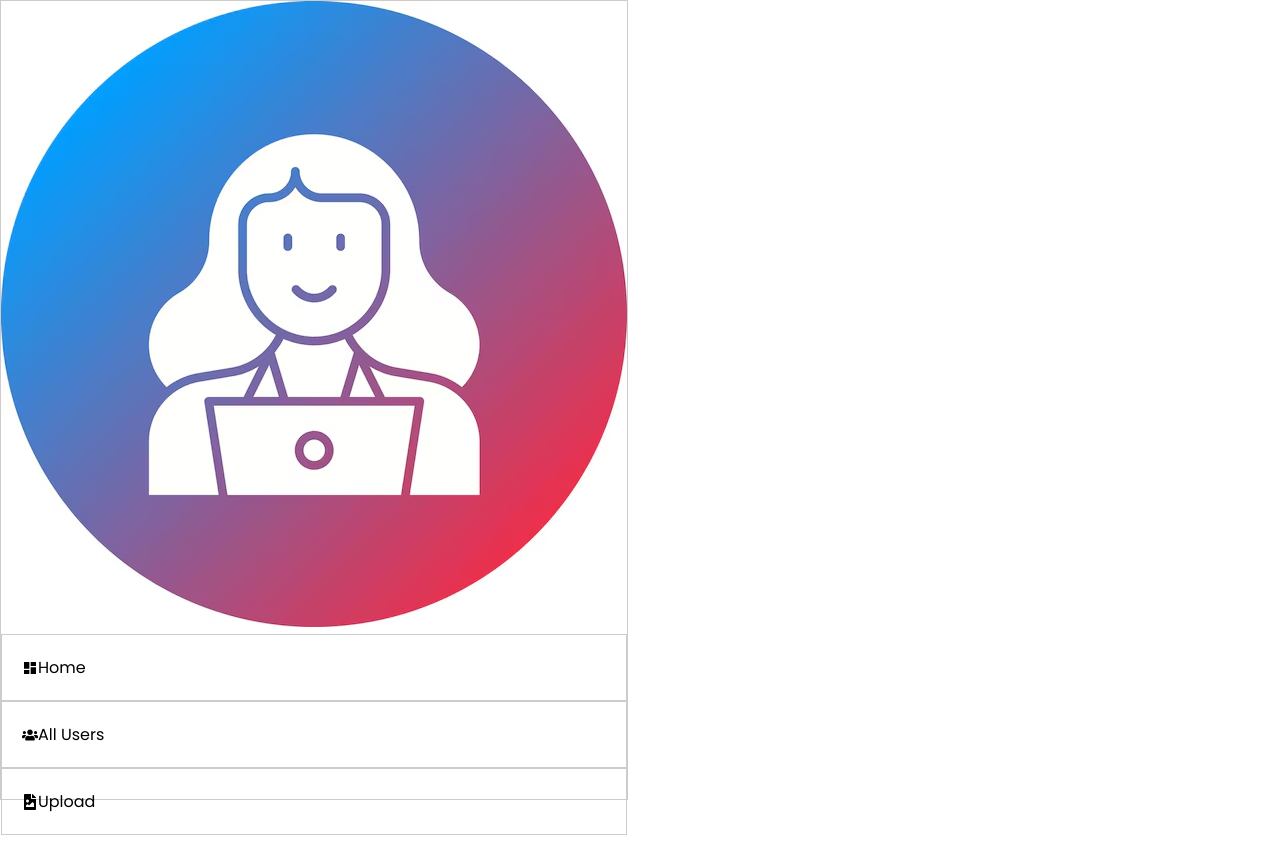
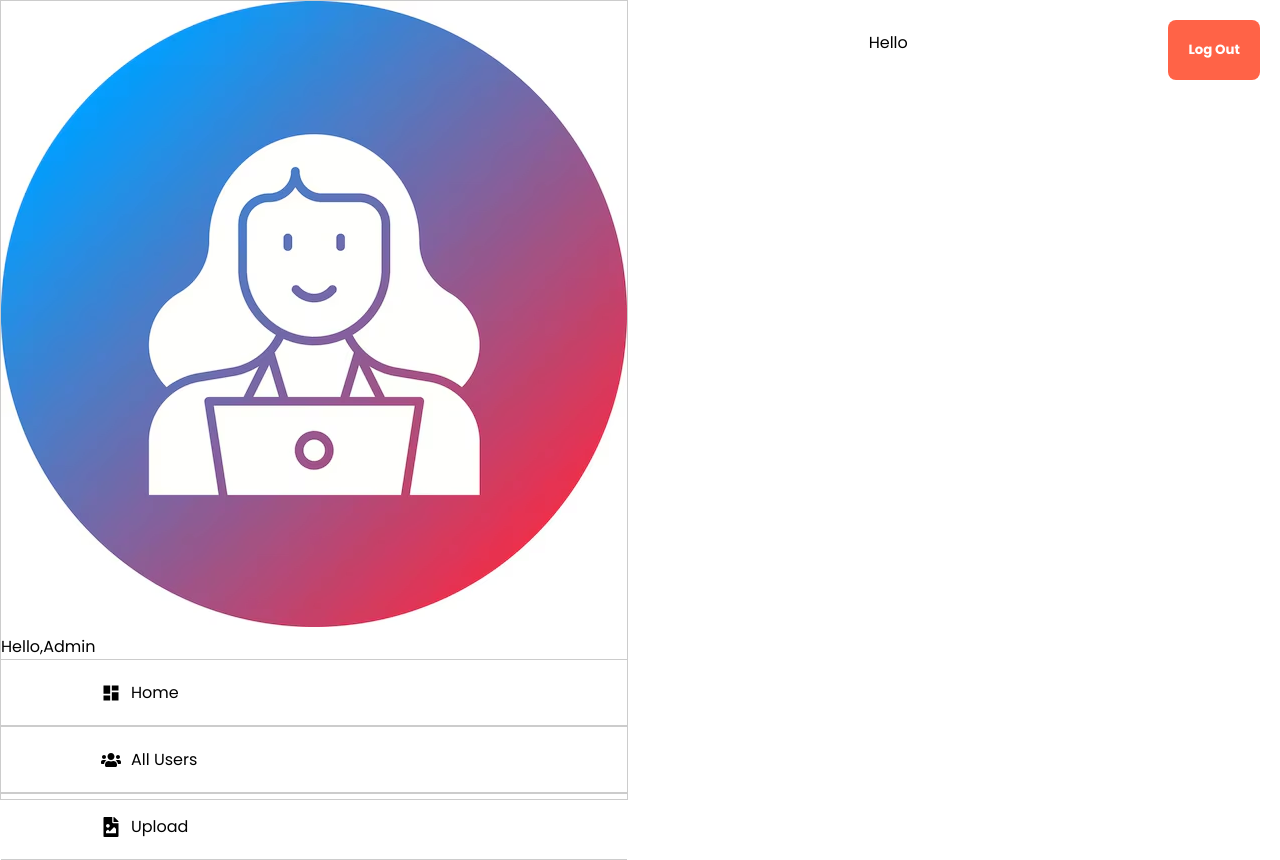
Before and after one commit to sukhmancode/OxfordJuniors, a React (Vite) app: page /AdminDashboard in a window 1280 px wide. Before the commit the page ends 800 px from the top, so only its background shows below. Built offline with nearby package versions, Linux system fonts and the light colour scheme; no server answers; the database is empty; a web font is replaced by a local one.

Commit message:
fetch functionality added using firebse

```diff
--- a/src/App.css
+++ b/src/App.css
@@ -955,23 +955,32 @@ color: var(--tomato-color);
 .admin{
     display: flex;
     flex-direction: column;
-    align-items: center;
-    padding: 1rem;
+    flex-wrap: wrap;
+
 }
+
 .admin-banner{
-    width: 60%;
     background-blend-mode: color-burn;
 }
-.admin-wrapper{
-        display: flex;
-    justify-content: space-between;
-    align-items: center;
-    padding: 20rem 5rem;
-    gap: 10rem;
+
+.admin-content{
+    padding: 3rem;
 }
 .admin-interface{
     display: flex;
+    width: 100%;
     justify-content: space-between;
+}
+
+.admin-logout-btn button{
+    margin: 2rem;
+    border-radius: 8px;
+    color: var(--white-color);
+    font-weight: 700;
+    padding: 2rem;
+    background-color: var(--tomato-color);
+
+
 }
 
 .admin-log-head{
@@ -985,19 +994,27 @@ color: var(--tomato-color);
     outline: none;
 
 }
+.admin-options{
+   border:1px solid #ccc;
+   height:100vh;
+    display: flex;
+    flex-direction: column;
+    align-items: center;
+}
 .admin img{
-    width: 300px;
+    width: 100px;
 }
 .admin-dash-li li{
+    gap: 1rem;
     display: flex;
     align-items: center;
     cursor: pointer;
-    border: 1px solid #ccc;
-    padding: 2rem;
+    border-block: 1px solid #ccc;
+    padding: 2rem 10rem;
 }
 /*Job Portal*/
 .job-img img{
-width: 500px;
+    width: 500px;
     margin: 5rem;
     border-radius: 3.2rem;
 }
@@ -1043,7 +1060,6 @@ width: 500px;
 }
 label {
     cursor: pointer;
-    /* Style as you please, it will become the visible UI component. */
  }
 
  #upload-photo {
--- a/src/components/Allusers.tsx
+++ b/src/components/Allusers.tsx
@@ -1,7 +1,16 @@
 import React from 'react'
-import Sidebar from './sidebar'
 
-const Allusers:React.FC = () => {
+interface User {
+    GuardianName: string;
+    GuardianEmail: string;
+    ChildName: string;
+    ChildAge: number;
+    Phone: string;
+  }
+interface UserProps{
+    userRows:User[]
+}
+const Allusers:React.FC<UserProps> = ({userRows}) => {
   return (
     <div>
     <table>
@@ -15,20 +24,15 @@ const Allusers:React.FC = () => {
           </tr>
         </thead>
         <tbody>
-        <tr>
-            <td>John Doe</td>
-            <td>johndoe@example.com</td>
-            <td>Emily Doe</td>
-            <td>8</td>
-            <td>123-456-7890</td>
+          {userRows.map((user) => (
+            <tr key={user.GuardianEmail}>
+              <td>{user.GuardianName}</td>
+              <td>{user.GuardianEmail}</td>
+              <td>{user.ChildName}</td>
+              <td>{user.ChildAge}</td>
+              <td>{user.Phone}</td>
             </tr>
-        <tr>
-            <td>Jane Smith</td>
-            <td>janesmith@example.com</td>
-            <td>Michael Smith</td>
-            <td>5</td>
-            <td>987-654-3210</td>
-        </tr>
+          ))}
         </tbody>
       </table>
     </div>
--- a/src/components/sidebar.tsx
+++ b/src/components/sidebar.tsx
@@ -1,9 +1,29 @@
-import React,{useState} from 'react'
+import React,{useState,useEffect} from 'react'
 import {FaUsers, FaFileImage} from 'react-icons/fa'
 import { MdDashboard } from "react-icons/md";import Allusers from './Allusers'
+import {collection, getDocs} from 'firebase/firestore'
+import { db } from '../firebase/firebase';
 
-const Sidebar:React.FC = () => {
+interface SidebarProps{
+  logout : () =>void;
+}
+interface User {
+  id: string;
+  GuardianName: string;
+  GuardianEmail: string;
+  ChildName: string;
+  ChildAge: number;
+  Phone: string;
+
+}
+
+
+const Sidebar:React.FC<SidebarProps> = ({logout}) => {
+const UsercollRef = collection(db,'admissionData')
+
+
   const [showUsers,setShowUsers]=useState(false)
+  const [userRows,setUserRows]=useState<User[]>([])
 
   const handleMenuClick=(menuItem:string)=>{
     if(menuItem==='All Users'){
@@ -12,25 +32,54 @@ const Sidebar:React.FC = () => {
       setShowUsers(false)
     }
   }
+
+  useEffect(()=>{
+    getUsers()
+  },[])
+  const getUsers = async () => {
+    try {
+      const fetchQuery = await getDocs(UsercollRef);
+      const fetchedUsers: User[] = fetchQuery.docs.map((doc) => {
+        const data = doc.data(); // Retrieve the document data
+        return {
+          id: doc.id,
+          GuardianName: data.GuardianName || '', // Ensure properties exist or provide default values
+          GuardianEmail: data.GuardianEmail || '',
+          ChildName: data.ChildName || '',
+          ChildAge: data.ChildAge || 0,
+          Phone: data.Phone || '',
+        };
+      });
+      setUserRows(fetchedUsers);
+    } catch (error) {
+      console.error('Error fetching users:', error);
+      // Handle error (e.g., show error message)
+    }
+  };
   return (
     <div className='admin-interface'>
-    <div style={{position:"fixed",left:"0",border:"1px solid #ccc",height:'100vh'}}>
+      <div className='admin-options'>
         <ul className='admin-dash-li'>
           <div className='admin-banner'>
-        <img src="admin-banner.avif"  />
-        </div>
-        <li onClick={()=> handleMenuClick('Home')}><MdDashboard/>Home</li>
-        <li onClick={()=> handleMenuClick('All Users')}><FaUsers/>All Users</li>
-        <li onClick={()=> handleMenuClick('Upload')}><FaFileImage/>Upload</li>
+          <img src="admin-banner.avif"  />
+          <p>Hello,Admin</p>
+          </div>
+        <li onClick={()=> handleMenuClick('Home')}><MdDashboard size={20}/>Home</li>
+        <li onClick={()=> handleMenuClick('All Users')}><FaUsers size={20}/>All Users</li>
+        <li onClick={()=> handleMenuClick('Upload')}><FaFileImage size={20}/>Upload</li>
         </ul>
         </div>
 
         <div className="admin-content">
-          {showUsers ? (<Allusers/>):(
+          {showUsers ? (<Allusers userRows={userRows} />):(
             <div>
-              <p></p>
+              <p>Hello  </p>
             </div>
           )}
+        </div>
+
+        <div className='admin-logout-btn'>
+            <button onClick={logout}>Log Out</button>
         </div>
       </div>
   )
--- a/src/pages/Admin.tsx
+++ b/src/pages/Admin.tsx
@@ -4,20 +4,30 @@ import { app } from '../firebase/firebase';
 import toast from 'react-hot-toast';
 import AdminDash from './AdminDash';
 
+interface User {
+  uid: string;
+  displayName?: string | null;
+  email?: string | null;
+  photoURL?: string | null;
+}
 const Admin: React.FC = () => {
   const [email, setEmail] = useState('');
   const [password, setPassword] = useState('');
-  const [user, setUser] = useState(null);
+  const [user, setUser] = useState<User | null>(null);
   const [logoutTimer, setLogoutTimer] = useState<NodeJS.Timeout | null>(null); // State to store logout timer
 
   const auth = getAuth(app);
 
   useEffect(() => {
     const unsubscribe = auth.onAuthStateChanged(user => {
-      setUser(user);
+      if (user) {
+        const { uid, displayName, email, photoURL } = user;
+        setUser({ uid, displayName, email, photoURL });
+      } else {
+        setUser(null);
+      }
     });
 
-    // Clean up timer on component unmount
     return () => {
       unsubscribe();
       clearLogoutTimer();
@@ -77,7 +87,8 @@ const Admin: React.FC = () => {
     <div className="admin">
       {user ? (
         <div>
-          <AdminDash />
+          <AdminDash logout={logoutUser}
+         />
         </div>
       ) : (
         <div className="admin-wrapper">
--- a/src/pages/AdminDash.tsx
+++ b/src/pages/AdminDash.tsx
@@ -1,10 +1,14 @@
 import React from 'react'
 import Sidebar from '../components/sidebar'
 
-const AdminDash:React.FC = () => {
+interface AdminDashProps{
+  logout : () =>void;
+
+}
+const AdminDash:React.FC<AdminDashProps> = ({logout}) => {
   return (
     <div className='admin-page'>
-        <Sidebar/>
+        <Sidebar logout={logout}/>
     </div>
   )
 }
```
Also changed, not shown: src/pages/Admission.tsx (+1 -6 lines). Lines whose indentation alone changed are shown as unchanged.
